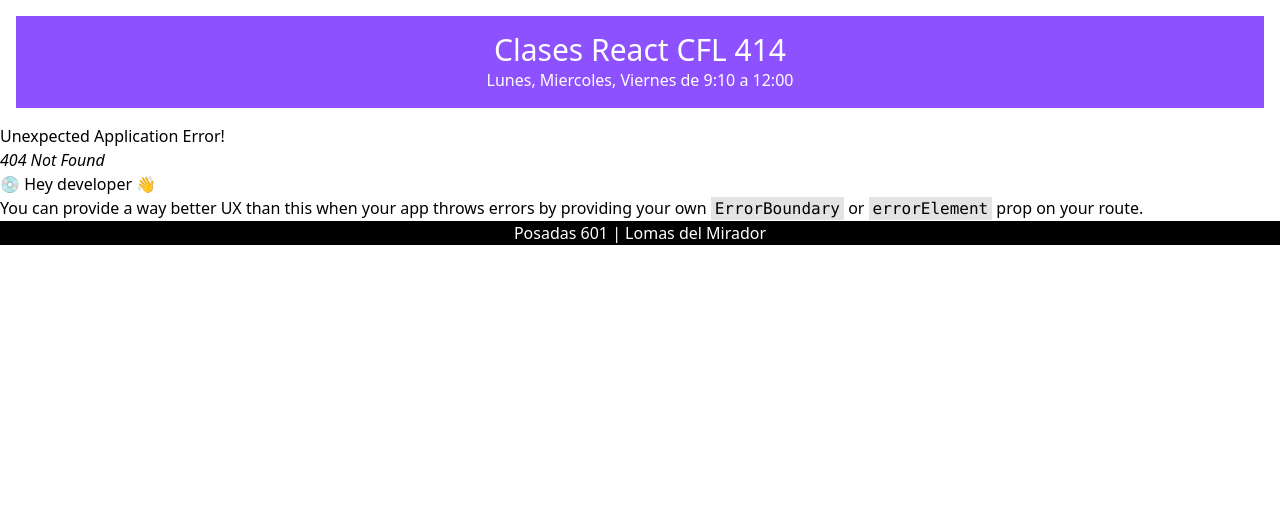
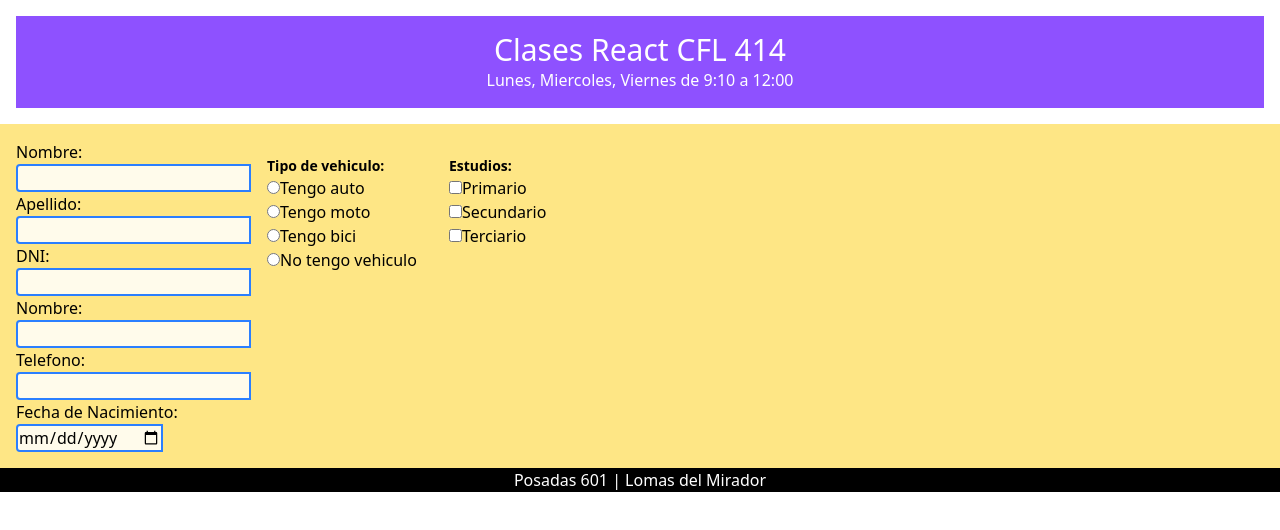
Before and after one commit to mav00402/CursoReact, a React (Vite) app: page /pruebas in a window 1280 px wide. Before the commit this address had no page. Shown: the top 530 px of the page. Built offline with nearby package versions, Linux system fonts and the light colour scheme.

Commit message:
clase 05/11

```diff
--- a/src/componentes/claseform.jsx
+++ b/src/componentes/claseform.jsx
@@ -49,6 +49,39 @@ export default function ClaseForm(){
                     <td>Muestra un boton clickleable</td>
                 </tr>
             </table>
+                <h2 className="m-4 text-3xl font-bold">El elemento &lt;label&gt;</h2>
+                <p>El eleemto lebel define una etiqueta para muchos elementos de formulario. Es muy util para los
+                usuario con lector de pantalla ya que este sera leido cuando el usuario enfoca el elemento de entrada
+                </p>
+                <p>Este elemento tambien ayuda a usuarios que tienen dificultad clickeando en regiones muy pequeñas (tales como
+                    botones radio o checkboxes), porque cuando el usuario clickea el texto dentro del &lt;label&gt;activa dichos botones.
+                </p>
+                <p>Tambien podemos utilizar un atributo llamado for para emparejar un elemento de entrada con la etiqueta, para
+                    hacerlo el ID de la entrada debe coincidir con el for del label
+                </p>
+            <div>
+                <h3 className="m-4 text-2xl font-bold">Ejemplo:Radio</h3>
+                <div className="radios">
+                    <form>
+                        <input type="radio" id="html" name="leng_fav" value="HTML"></input>
+                        <label form="html">HTML</label><br></br>
+                        <input type="radio" id="css" name="leng_fav" value="CSS"></input>
+                        <label form="css">CSS</label><br></br>
+                        <input type="radio" id="javascript" name="leng_fav" value="JavaScript"></input>
+                        <label form="javascript">JavaScript</label>
+                    </form>
+                <h3 className="m-4 text-2xl font-bold">Ejemplo:Checkbox</h3>
+                    <form>
+                        <input type="checkbox" id="vehiculo1" name="vehiculo1" value="Moto"></input>
+                        <label form="vehiculo1">Tengo una moto</label><br></br>
+                        <input type="checkbox" id="vehiculo2" name="vehiculo2" value="Auto"></input>
+                        <label form="vehiculo2">Tengo una auto</label><br></br>
+                        <input type="checkbox" id="vehiculo3" name="vehiculo3" value="Bici"></input>
+                        <label form="vehiculo3">Tengo una bici</label><br></br>
+                    </form>
+                </div>
+
+            </div>
         </>
     )
 }
--- /dev/null
+++ b/src/componentes/pruebas.jsx
@@ -0,0 +1,45 @@
+export default function Pruebas (){
+    return(
+        <form className="bg-amber-200 p-4 flex md:flex-row flex-col">
+            <div className="[&>input]:border-2 [&>input]:border-blue-500 [&>input]:rounded-s-sm [&>input]:bg-amber-50 ">
+                <label for="fnombre">Nombre:</label><br></br>
+                <input type="text" name="fnombre" id="fnombre"></input><br></br>
+                <label for="fapellido">Apellido:</label><br></br>
+                <input type="text" name="fapellido" id="fapellido"></input><br></br>
+                <label for="fdni">DNI:</label><br></br>
+                <input type="text" name="fdni" id="fdno"></input><br></br>
+                <label for="fmail">Nombre:</label><br></br>
+                <input type="text" name="fmail" id="fmail"></input><br></br>
+                <label for="ftelefono">Telefono:</label><br></br>
+                <input type="text" name="ftelefono" id="ftelefono"></input><br></br>
+                {/*<label>El type="date" nos nuestra un calendario que varia segun el navegador</label><br></br>*/}
+                <label for="fnac">Fecha de Nacimiento:</label><br></br>
+                <input type="date" name="fnac" id="fnac"></input><br></br>
+            </div>
+
+
+            <div className="formradios m-4">
+                <p className="font-bold text-sm">Tipo de vehiculo: </p>
+                <input type="radio" id="fauto" name="fvehiculo" value="Auto"></input>
+                <label for="fvehiculo">Tengo auto</label><br></br>
+                <input type="radio" id="fmoto" name="fvehiculo" value="Moto"></input>
+                <label for="fvehiculo">Tengo moto</label><br></br>
+                <input type="radio" id="fbici" name="fvehiculo" value="Bici"></input>
+                <label for="fvehiculo">Tengo bici</label><br></br>
+                <input type="radio" id="fnada" name="fvehiculo" value="Nada"></input>
+                <label for="fvehiculo">No tengo vehiculo</label><br></br>
+            </div>
+
+            <div className="formcheckbox m-4">
+                <p className="font-bold text-sm">Estudios: </p>
+                <input type="checkbox" id="festudio1" name="festudio1" value="Primario"></input>
+                <label for="festudio1">Primario</label><br></br>
+                <input type="checkbox" id="festudio2" name="festudio2" value="Secundario"></input>
+                <label for="festudio2">Secundario</label><br></br>
+                <input type="checkbox" id="festudio3" name="festudio3" value="Terciario"></input>
+                <label for="festudio3">Terciario</label><br></br>
+            </div>
+
+        </form>
+    )
+}
--- a/src/main.jsx
+++ b/src/main.jsx
@@ -3,6 +3,7 @@ import { StrictMode } from 'react'
 import { createRoot } from 'react-dom/client'
 import { createBrowserRouter } from "react-router";
 import { RouterProvider } from "react-router/dom";
+
 
 //Import componentes
 
@@ -10,6 +11,8 @@ import Pie from './componentes/pie'
 import Inicio from './componentes/inicio'
 import Cabecera from './componentes/Cabecera'
 import ClaseForm from './componentes/claseform';
+import Pruebas from './componentes/pruebas';
+
 //Import CSS
 import './css/general.css'
 
@@ -21,6 +24,10 @@ const router = createBrowserRouter([
   {
     path: "/clase-formulario",
     Component: ClaseForm
+  },
+  {
+    path: "/pruebas",
+    Component: Pruebas
   }
 ]);
 
```
